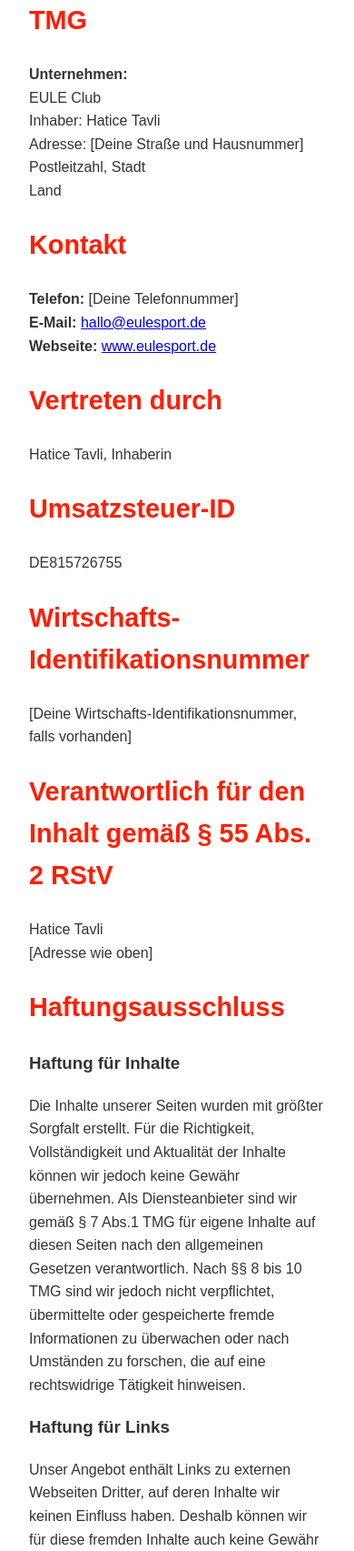
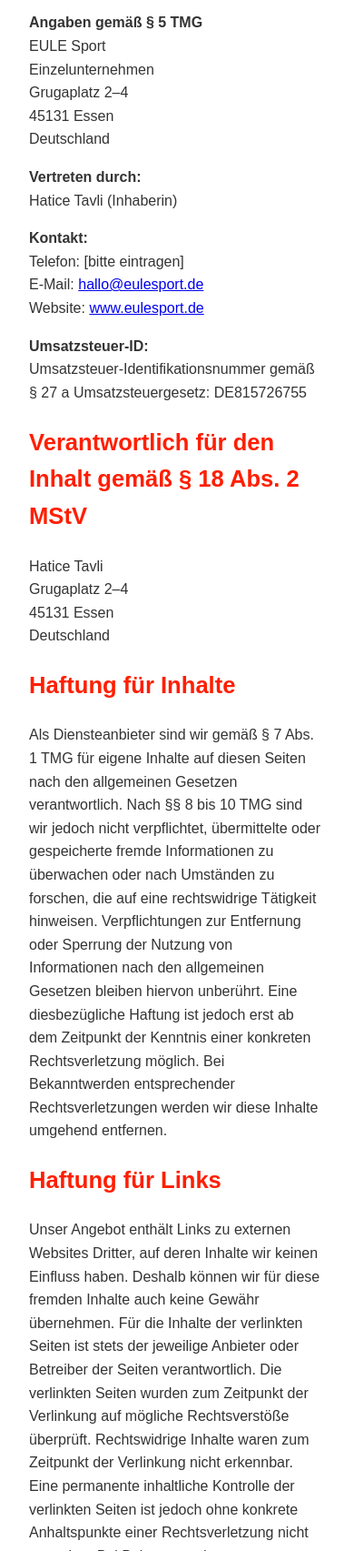
Before and after one commit to eule-club/simracing, a plain HTML site: page impressum.html in a window 390 px wide. Shown: the part 295-2000 px from the top of the page at 91% size. Drawn offline with Linux system fonts and the light colour scheme.

Commit message:
Update impressum.html

```diff
--- a/impressum.html
+++ b/impressum.html
@@ -31,16 +31,29 @@
       border-radius: 10px;
       box-shadow: 0 0 10px rgba(0, 0, 0, 0.1);
     }
-    h2 {
+    h2, h3 {
       color: #ff1e00;
-      font-size: 1.8rem;
+      font-size: 1.6rem;
     }
     footer {
-      text-align: center;
-      padding: 1rem;
-      background: #333;
+      background: #ff1e00;
       color: white;
       font-size: 0.9rem;
+      display: flex;
+      justify-content: space-between;
+      flex-wrap: wrap;
+      padding: 1rem 2rem;
+    }
+    footer p, footer a {
+      margin: 0.2rem 0;
+      color: white;
+      text-decoration: none;
+    }
+    @media (max-width: 600px) {
+      footer {
+        flex-direction: column;
+        text-align: center;
+      }
     }
   </style>
 </head>
@@ -51,49 +64,72 @@
 </header>
 
 <section>
-  <h2>Angaben gemäß § 5 TMG</h2>
-  <p><strong>Unternehmen:</strong><br>
-  EULE Club<br>
-  Inhaber: Hatice Tavli<br>
-  Adresse: [Deine Straße und Hausnummer]<br>
-  Postleitzahl, Stadt<br>
-  Land</p>
+  <h2>Impressum</h2>
+  <p><strong>Angaben gemäß § 5 TMG</strong><br>
+  EULE Sport<br>
+  Einzelunternehmen<br>
+  Grugaplatz 2–4<br>
+  45131 Essen<br>
+  Deutschland</p>
 
-  <h2>Kontakt</h2>
-  <p><strong>Telefon:</strong> [Deine Telefonnummer]<br>
-  <strong>E-Mail:</strong> <a href="mailto:hallo@eulesport.de">hallo@eulesport.de</a><br>
-  <strong>Webseite:</strong> <a href="https://www.eulesport.de" target="_blank">www.eulesport.de</a></p>
+  <p><strong>Vertreten durch:</strong><br>
+  Hatice Tavli (Inhaberin)</p>
 
-  <h2>Vertreten durch</h2>
-  <p>Hatice Tavli, Inhaberin</p>
+  <p><strong>Kontakt:</strong><br>
+  Telefon: [bitte eintragen]<br>
+  E-Mail: <a href="mailto:hallo@eulesport.de">hallo@eulesport.de</a><br>
+  Website: <a href="https://www.eulesport.de" target="_blank">www.eulesport.de</a></p>
 
-  <h2>Umsatzsteuer-ID</h2>
-  <p>DE815726755</p>
+  <p><strong>Umsatzsteuer-ID:</strong><br>
+  Umsatzsteuer-Identifikationsnummer gemäß § 27 a Umsatzsteuergesetz: DE815726755</p>
 
-  <h2>Wirtschafts-Identifikationsnummer</h2>
-  <p>[Deine Wirtschafts-Identifikationsnummer, falls vorhanden]</p>
+  <h2>Verantwortlich für den Inhalt gemäß § 18 Abs. 2 MStV</h2>
+  <p>Hatice Tavli<br>
+  Grugaplatz 2–4<br>
+  45131 Essen<br>
+  Deutschland</p>
 
-  <h2>Verantwortlich für den Inhalt gemäß § 55 Abs. 2 RStV</h2>
-  <p>Hatice Tavli<br>
-  [Adresse wie oben]</p>
+  <h2>Haftung für Inhalte</h2>
+  <p>Als Diensteanbieter sind wir gemäß § 7 Abs. 1 TMG für eigene Inhalte auf diesen Seiten nach den allgemeinen Gesetzen verantwortlich.
+  Nach §§ 8 bis 10 TMG sind wir jedoch nicht verpflichtet, übermittelte oder gespeicherte fremde Informationen zu überwachen oder nach Umständen zu forschen, die auf eine rechtswidrige Tätigkeit hinweisen.
+  Verpflichtungen zur Entfernung oder Sperrung der Nutzung von Informationen nach den allgemeinen Gesetzen bleiben hiervon unberührt.
+  Eine diesbezügliche Haftung ist jedoch erst ab dem Zeitpunkt der Kenntnis einer konkreten Rechtsverletzung möglich.
+  Bei Bekanntwerden entsprechender Rechtsverletzungen werden wir diese Inhalte umgehend entfernen.</p>
 
-  <h2>Haftungsausschluss</h2>
+  <h2>Haftung für Links</h2>
+  <p>Unser Angebot enthält Links zu externen Websites Dritter, auf deren Inhalte wir keinen Einfluss haben.
+  Deshalb können wir für diese fremden Inhalte auch keine Gewähr übernehmen.
+  Für die Inhalte der verlinkten Seiten ist stets der jeweilige Anbieter oder Betreiber der Seiten verantwortlich.
+  Die verlinkten Seiten wurden zum Zeitpunkt der Verlinkung auf mögliche Rechtsverstöße überprüft.
+  Rechtswidrige Inhalte waren zum Zeitpunkt der Verlinkung nicht erkennbar.
+  Eine permanente inhaltliche Kontrolle der verlinkten Seiten ist jedoch ohne konkrete Anhaltspunkte einer Rechtsverletzung nicht zumutbar.
+  Bei Bekanntwerden von Rechtsverletzungen werden wir derartige Links umgehend entfernen.</p>
 
-  <h3>Haftung für Inhalte</h3>
-  <p>Die Inhalte unserer Seiten wurden mit größter Sorgfalt erstellt. Für die Richtigkeit, Vollständigkeit und Aktualität der Inhalte können wir jedoch keine Gewähr übernehmen. Als Diensteanbieter sind wir gemäß § 7 Abs.1 TMG für eigene Inhalte auf diesen Seiten nach den allgemeinen Gesetzen verantwortlich. Nach §§ 8 bis 10 TMG sind wir jedoch nicht verpflichtet, übermittelte oder gespeicherte fremde Informationen zu überwachen oder nach Umständen zu forschen, die auf eine rechtswidrige Tätigkeit hinweisen.</p>
+  <h2>Urheberrecht</h2>
+  <p>Die durch die Seitenbetreiber erstellten Inhalte und Werke auf diesen Seiten unterliegen dem deutschen Urheberrecht.
+  Die Vervielfältigung, Bearbeitung, Verbreitung und jede Art der Verwertung außerhalb der Grenzen des Urheberrechtes bedürfen der schriftlichen Zustimmung der jeweiligen Autorin bzw. des jeweiligen Autors.
+  Downloads und Kopien dieser Seite sind nur für den privaten, nicht kommerziellen Gebrauch gestattet.
+  Soweit die Inhalte auf dieser Seite nicht vom Betreiber erstellt wurden, werden die Urheberrechte Dritter beachtet.
+  Insbesondere werden Inhalte Dritter als solche gekennzeichnet.
+  Sollten Sie trotzdem auf eine Urheberrechtsverletzung aufmerksam werden, bitten wir um einen entsprechenden Hinweis.
+  Bei Bekanntwerden von Rechtsverletzungen werden wir derartige Inhalte umgehend entfernen.</p>
 
-  <h3>Haftung für Links</h3>
-  <p>Unser Angebot enthält Links zu externen Webseiten Dritter, auf deren Inhalte wir keinen Einfluss haben. Deshalb können wir für diese fremden Inhalte auch keine Gewähr übernehmen. Für die Inhalte der verlinkten Seiten ist stets der jeweilige Anbieter oder Betreiber der Seiten verantwortlich. Die verlinkten Seiten wurden zum Zeitpunkt der Verlinkung auf mögliche Rechtsverstöße überprüft. Rechtswidrige Inhalte waren zum Zeitpunkt der Verlinkung nicht erkennbar.</p>
+  <h2>Alternative Streitbeilegung</h2>
+  <p>Die Europäische Kommission stellt eine Plattform zur Online-Streitbeilegung (OS) bereit:<br>
+  <a href="https://ec.europa.eu/consumers/odr" target="_blank">https://ec.europa.eu/consumers/odr</a></p>
+  <p>Wir sind nicht verpflichtet und nicht bereit, an Streitbeilegungsverfahren vor einer Verbraucherschlichtungsstelle teilzunehmen.</p>
 
-  <h3>Urheberrecht</h3>
-  <p>Die durch die Seitenbetreiber erstellten Inhalte und Werke auf diesen Seiten unterliegen dem deutschen Urheberrecht. Die Vervielfältigung, Bearbeitung, Verbreitung und jede Art der Verwertung außerhalb der Grenzen des Urheberrechtes bedürfen der schriftlichen Zustimmung des jeweiligen Autors bzw. Erstellers.</p>
-
-  <h2>Quelle</h2>
-  <p>Erstellt mit dem Impressum-Generator von <a href="https://www.e-recht24.de" target="_blank">e-recht24.de</a></p>
+  <h2>Angaben gemäß § 36 VSBG</h2>
+  <p>Wir weisen darauf hin, dass EULE Sport nicht verpflichtet ist, an einem Streitbeilegungsverfahren vor einer Verbraucherschlichtungsstelle teilzunehmen und daran auch nicht teilnimmt.</p>
 </section>
 
 <footer>
-  <p>&copy; 2025 EULE Sport – Alle Rechte vorbehalten</p>
+  <p>&copy; 2025 EULE Sport – Alle Rechte vorbehalten.</p>
+  <div>
+    <a href="/impressum">Impressum</a> |
+    <a href="/agb">AGB</a> |
+    <a href="/datenschutz">Datenschutz</a>
+  </div>
 </footer>
 
 </body>
```
